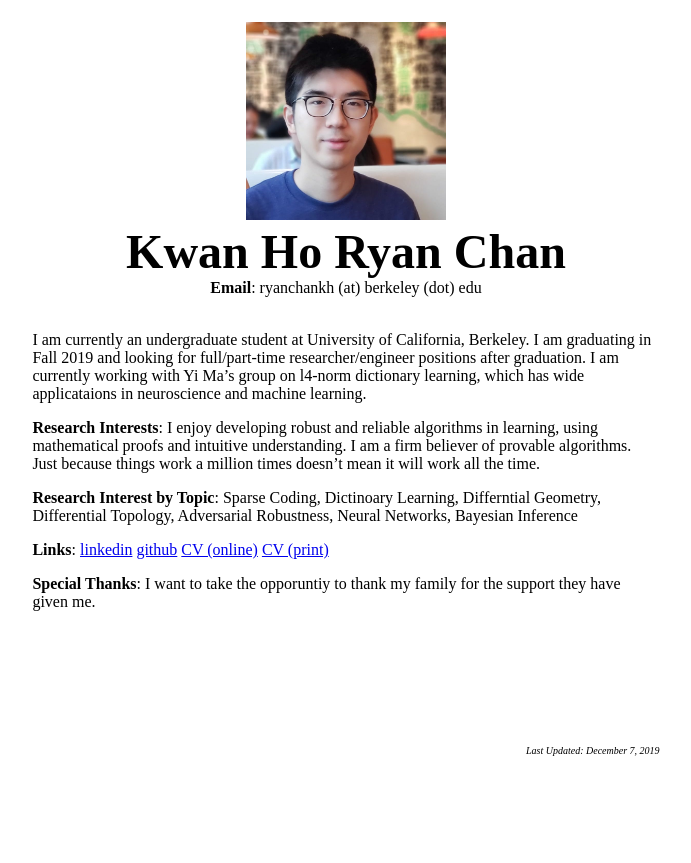
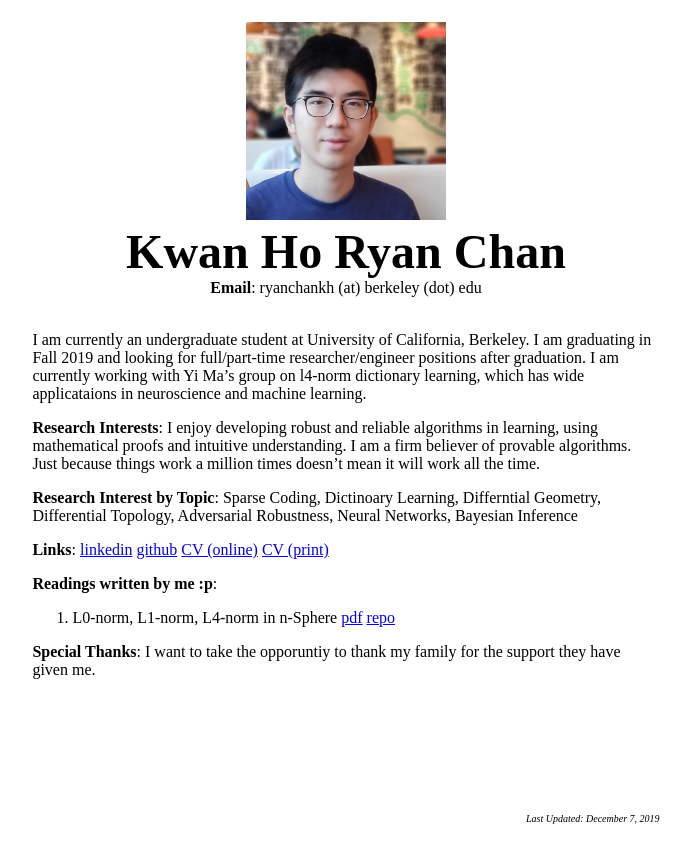
Before and after one commit to ryanchankh/ryanchankh.github.io, a Jekyll site: the page built from index.md, in a window 1280 px wide. Shown: the top 863 px of the page, without its empty margins (294-985 px from the left). Built offline with Jekyll 4.4.1, drawn with Linux system fonts in a browser that asks for light colours.

Commit message:
add reading

```diff
--- a/index.md
+++ b/index.md
@@ -20,4 +20,7 @@ I am currently an undergraduate student at University of California, Berkeley. I
 [CV (online)](./online_resume.html)
 <a href="./cv.pdf" download="cv">CV (print)</a>
 
+**Readings written by me :p**:
+1. L0-norm, L1-norm, L4-norm in n-Sphere [pdf](https://github.com/ryanchankh/L0L1L4NormSn/raw/master/writeup/main.pdf) [repo](https://github.com/ryanchankh/L0L1L4NormSn)
+
 **Special Thanks**: I want to take the opporuntiy to thank my family for the support they have given me.
```
Also changed, not shown: research_experience.md (added), 3 other files.
